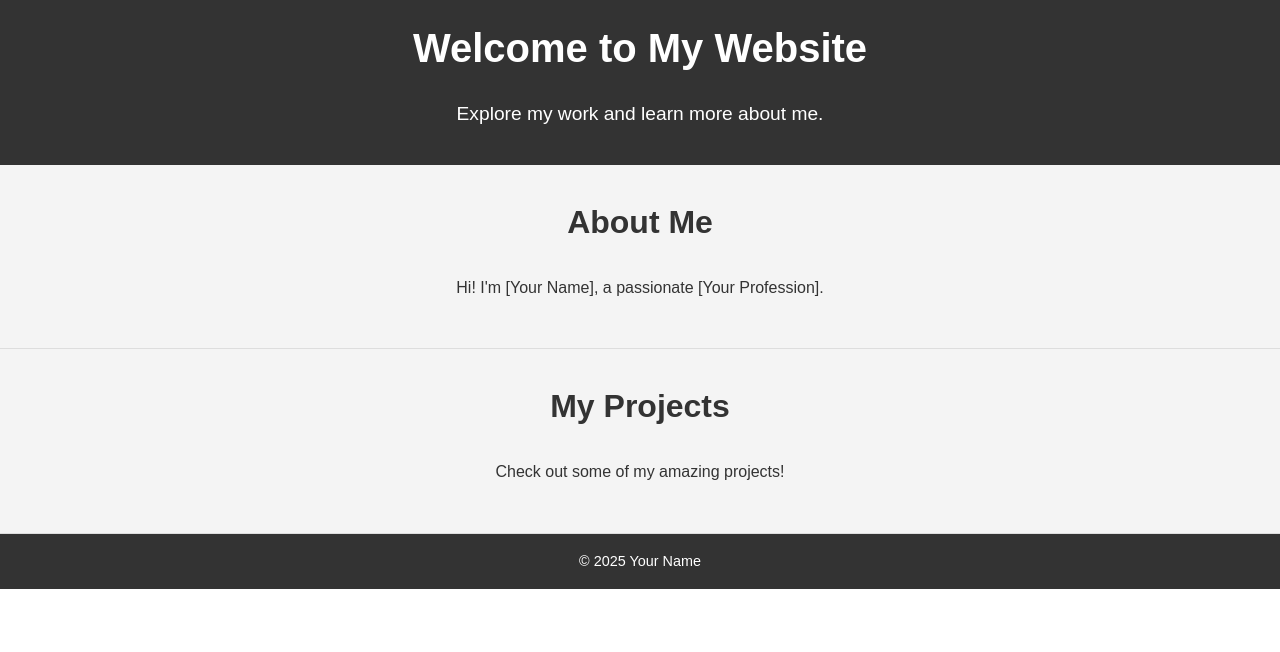
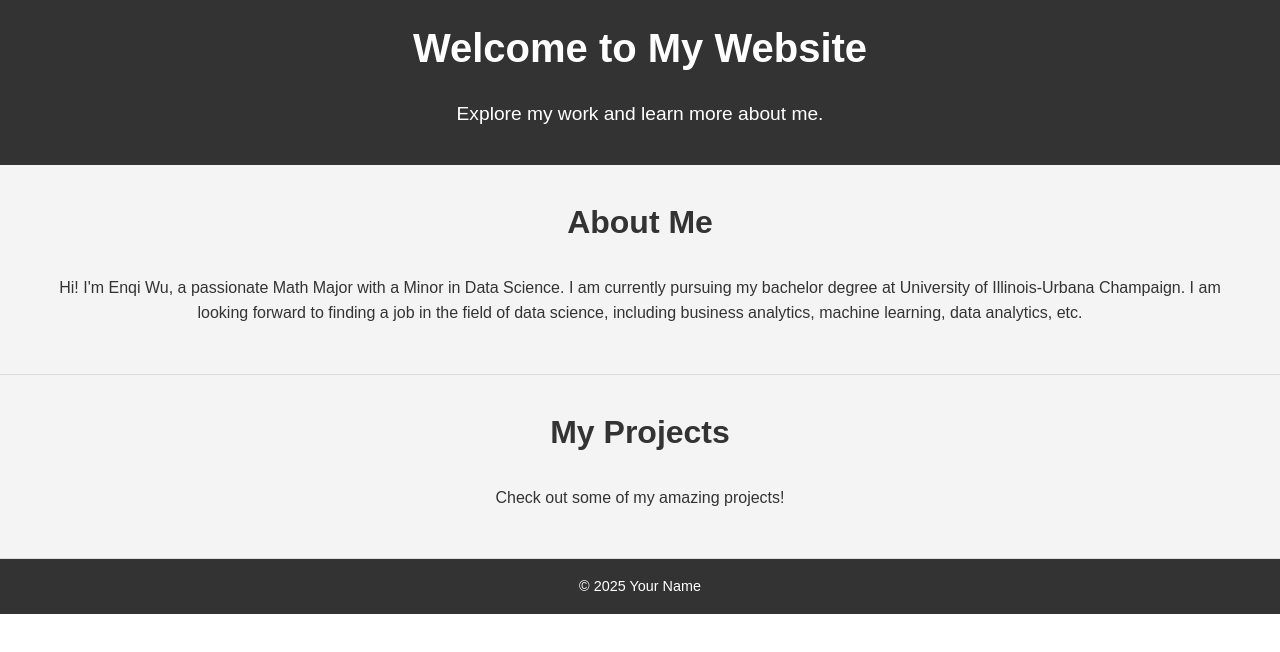
Before and after one commit to samuel54illinois/personal_website, a plain HTML site: page terraform/static_html/index.html in a window 1280 px wide. Drawn offline with Linux system fonts and the light colour scheme.

Commit message:
html update 01-12-2025 v03

```diff
--- a/terraform/static_html/index.html
+++ b/terraform/static_html/index.html
@@ -29,7 +29,9 @@
     </header>
     <section>
         <h2>About Me</h2>
-        <p>Hi! I'm [Your Name], a passionate [Your Profession].</p>
+        <p>Hi! I'm Enqi Wu, a passionate Math Major with a Minor in Data Science. I am currently pursuing my bachelor degree at University of Illinois-Urbana Champaign.
+            I am looking forward to finding a job in the field of data science, including business analytics, machine learning, data analytics, etc.
+        </p>
     </section>
     <section>
         <h2>My Projects</h2>
```
